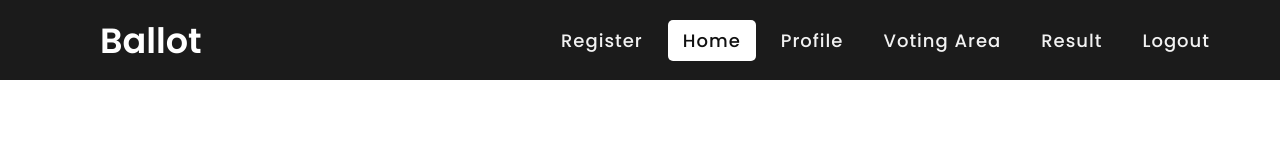
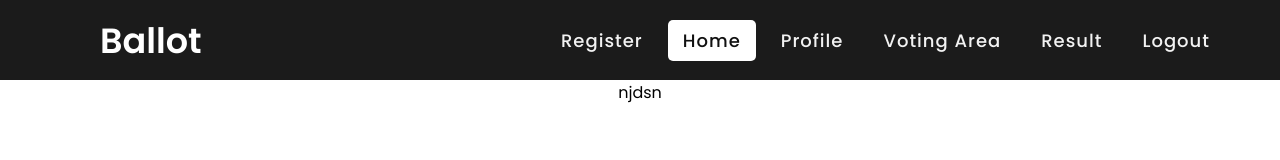
Before and after one commit to vaibhavchandrana/Ballot-2.0, a React (Create React App) app in the folder frontend/: page / in a window 1280 px wide. Shown: the top 160 px of the page. Built offline with nearby package versions, Linux system fonts and the light colour scheme.

Commit message:
updating

```diff
--- a/frontend/public/index.html
+++ b/frontend/public/index.html
@@ -10,34 +10,14 @@
       content="Web site created using create-react-app"
     />
     <link rel="apple-touch-icon" href="%PUBLIC_URL%/logo192.png" />
-    <!--
-      manifest.json provides metadata used when your web app is installed on a
-      user's mobile device or desktop. See https://developers.google.com/web/fundamentals/web-app-manifest/
-    -->
     <link rel="manifest" href="%PUBLIC_URL%/manifest.json" />
-    <!--
-      Notice the use of %PUBLIC_URL% in the tags above.
-      It will be replaced with the URL of the `public` folder during the build.
-      Only files inside the `public` folder can be referenced from the HTML.
+    <link rel="stylesheet" href="https://cdnjs.cloudflare.com/ajax/libs/font-awesome/5.15.2/css/all.min.css" />
 
-      Unlike "/favicon.ico" or "favicon.ico", "%PUBLIC_URL%/favicon.ico" will
-      work correctly both with client-side routing and a non-root public URL.
-      Learn how to configure a non-root public URL by running `npm run build`.
-    -->
     <title>React App</title>
   </head>
   <body>
     <noscript>You need to enable JavaScript to run this app.</noscript>
     <div id="root"></div>
-    <!--
-      This HTML file is a template.
-      If you open it directly in the browser, you will see an empty page.
 
-      You can add webfonts, meta tags, or analytics to this file.
-      The build step will place the bundled scripts into the <body> tag.
-
-      To begin the development, run `npm start` or `yarn start`.
-      To create a production bundle, use `npm run build` or `yarn build`.
-    -->
   </body>
 </html>
--- a/frontend/src/App.js
+++ b/frontend/src/App.js
@@ -5,6 +5,7 @@
   return (
     <div className="App">
       <Header/>
+      njdsn
     </div>
   );
 }
```
